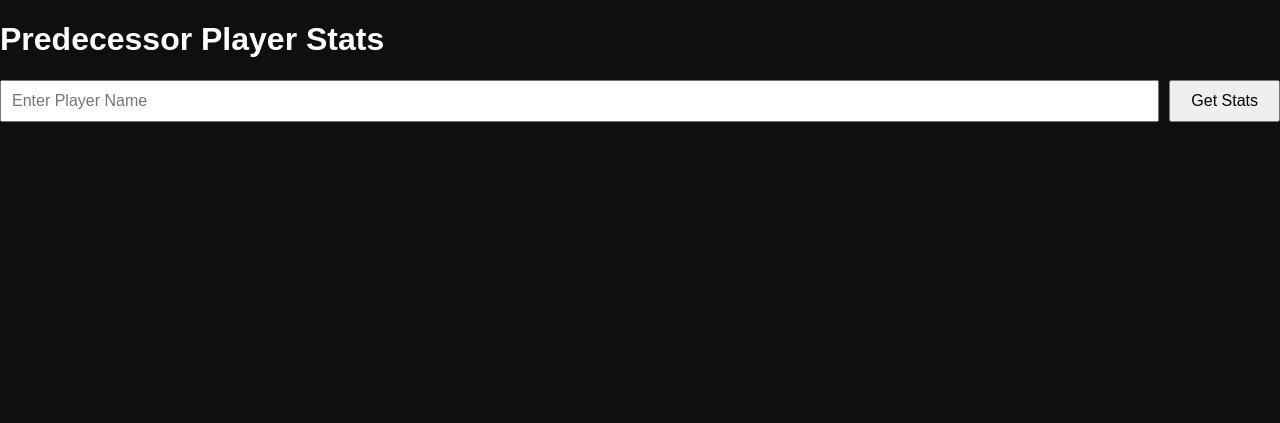
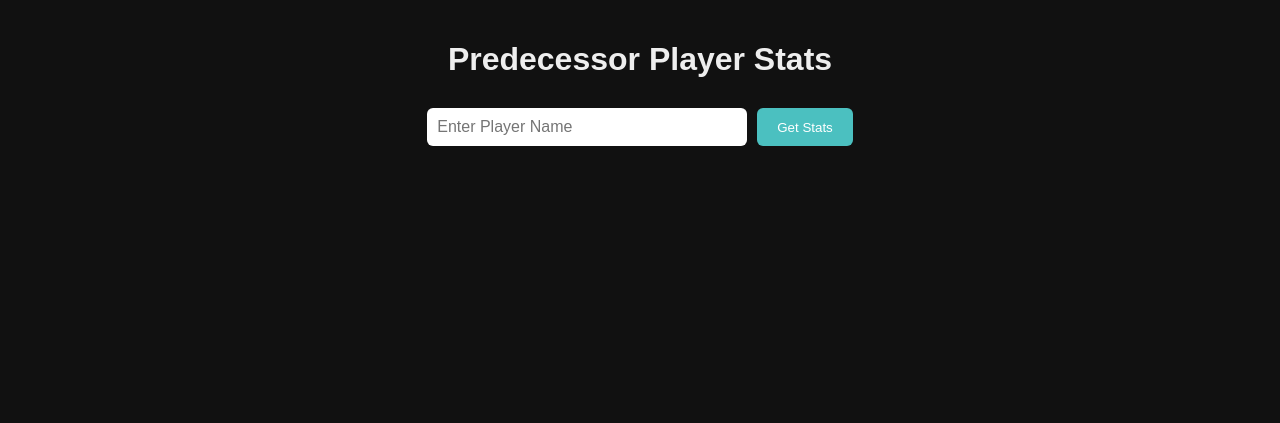
Before and after one commit to killyoudead48/predecessorlivestats, a website: page predecessor-live/public/index.html in a window 1280 px wide. Drawn offline with nearby package versions, Linux system fonts and the light colour scheme.

Commit message:
Update styles.css

```diff
--- a/predecessor-live/public/styles.css
+++ b/predecessor-live/public/styles.css
@@ -1,47 +1,58 @@
 body {
   font-family: Arial, sans-serif;
-  background-color: #0f0f0f;
-  color: #ffffff;
-  margin: 0;
-  padding: 0;
+  background: #111;
+  color: #eee;
+  padding: 20px;
+  max-width: 900px;
+  margin: auto;
 }
 
-.container {
-  max-width: 800px;
-  margin: 2rem auto;
-  padding: 1rem;
+h1 {
+  text-align: center;
+  margin-bottom: 30px;
 }
 
 form {
   display: flex;
+  justify-content: center;
   gap: 10px;
-  margin-bottom: 2rem;
+  margin-bottom: 20px;
 }
 
-input[type="text"] {
-  flex: 1;
+input {
   padding: 10px;
-  font-size: 1rem;
+  border-radius: 6px;
+  border: none;
+  font-size: 16px;
+  width: 300px;
 }
 
 button {
   padding: 10px 20px;
-  font-size: 1rem;
+  background: #4bc0c0;
+  color: #fff;
+  border: none;
+  border-radius: 6px;
   cursor: pointer;
 }
 
 .match-card {
   display: flex;
   align-items: center;
-  margin-bottom: 1rem;
-  background-color: #1c1c1c;
+  gap: 15px;
+  background: #222;
+  padding: 10px;
+  margin-bottom: 10px;
   border-radius: 8px;
-  padding: 10px;
 }
 
 .avatar {
   width: 64px;
   height: 64px;
-  margin-right: 1rem;
   border-radius: 8px;
+  object-fit: cover;
 }
+
+canvas {
+  margin-top: 30px;
+}
```
